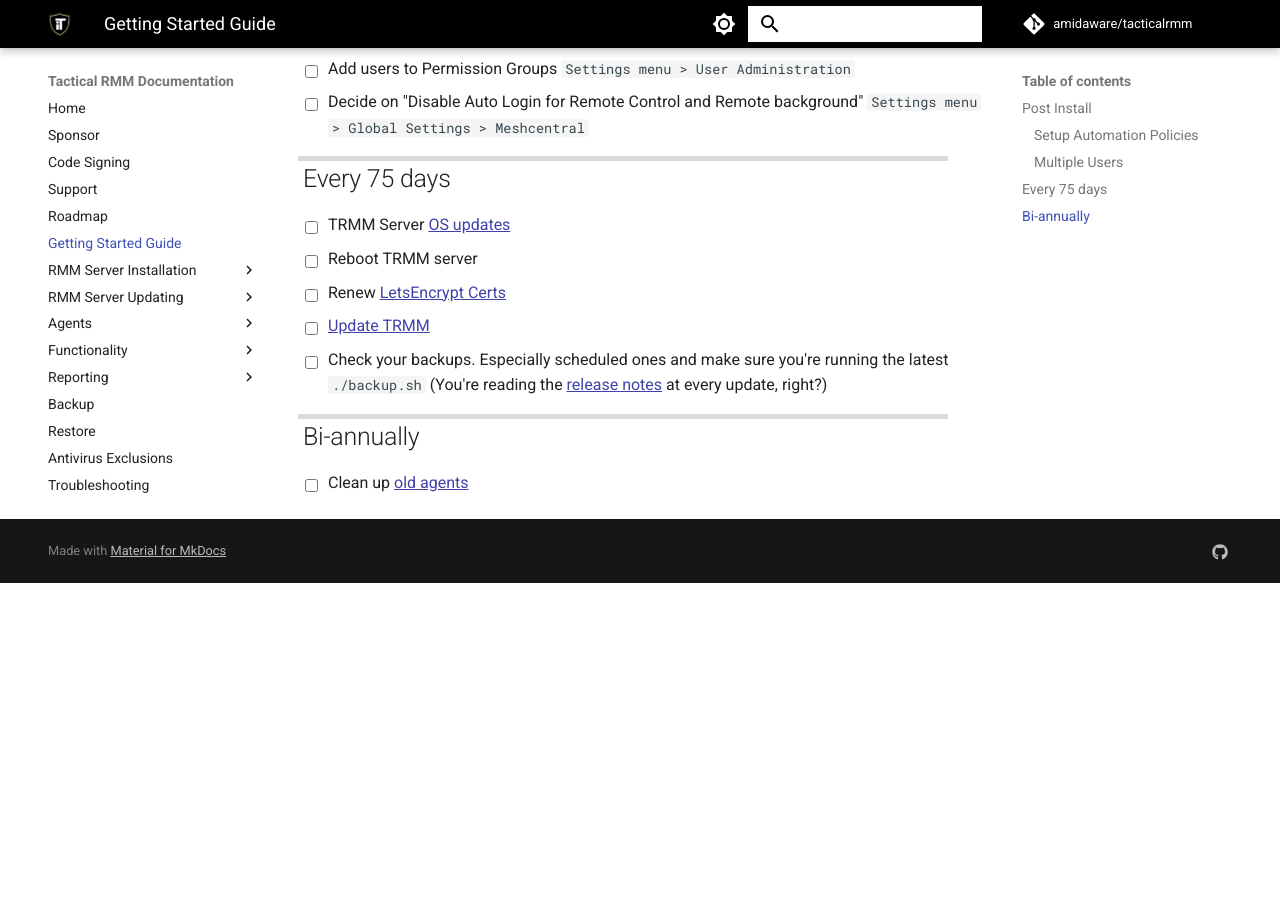
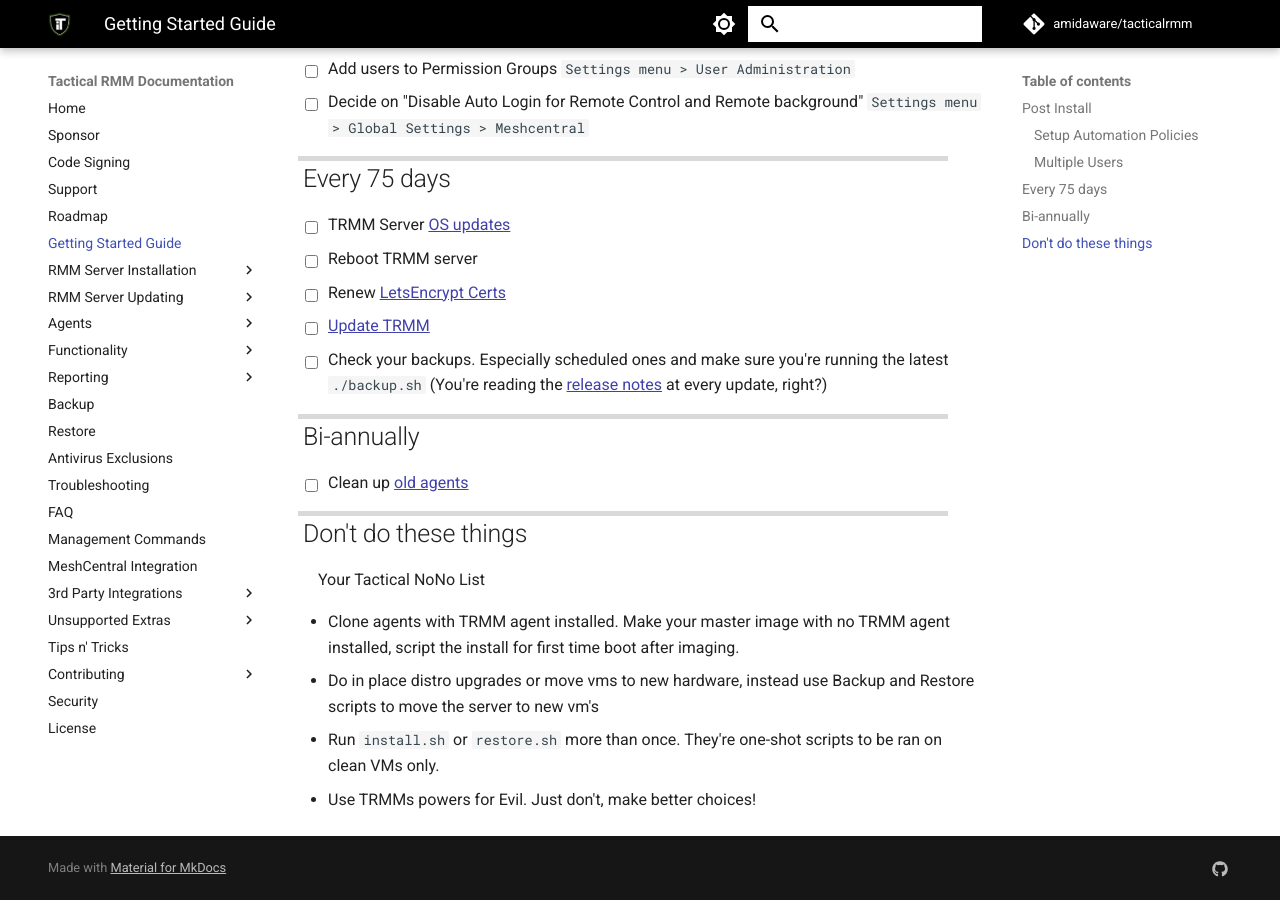
Before and after one commit to amidaware/trmm-docs, an MkDocs documentation site: the page built from docs/guide_gettingstarted.md, in a window 1280 px wide and 900 px high, scrolled down 662 px. Built offline with MkDocs 1.6.1 and Material for MkDocs 9.7.7, drawn with Linux system fonts in a browser that asks for light colours; comment, search, counter and statistics services are not loaded; before the commit the page ends 1245 px from its top, so only the background shows below that.

Commit message:
Adding Nono's to getting started

```diff
--- a/docs/guide_gettingstarted.md
+++ b/docs/guide_gettingstarted.md
@@ -34,3 +34,12 @@
 ## Bi-annually
 
 * [ ] Clean up [old agents](management_cmds.md#bulk-delete-old-agents-by-last-checkin-date-or-agent-version){target=_blank}
+
+## Don't do these things
+
+Your Tactical NoNo List
+
+- Clone agents with TRMM agent installed. Make your master image with no TRMM agent installed, script the install for first time boot after imaging.
+- Do in place distro upgrades or move vms to new hardware, instead use Backup and Restore scripts to move the server to new vm's
+- Run `install.sh` or `restore.sh` more than once. They're one-shot scripts to be ran on clean VMs only.
+- Use TRMMs powers for Evil. Just don't, make better choices!
```
